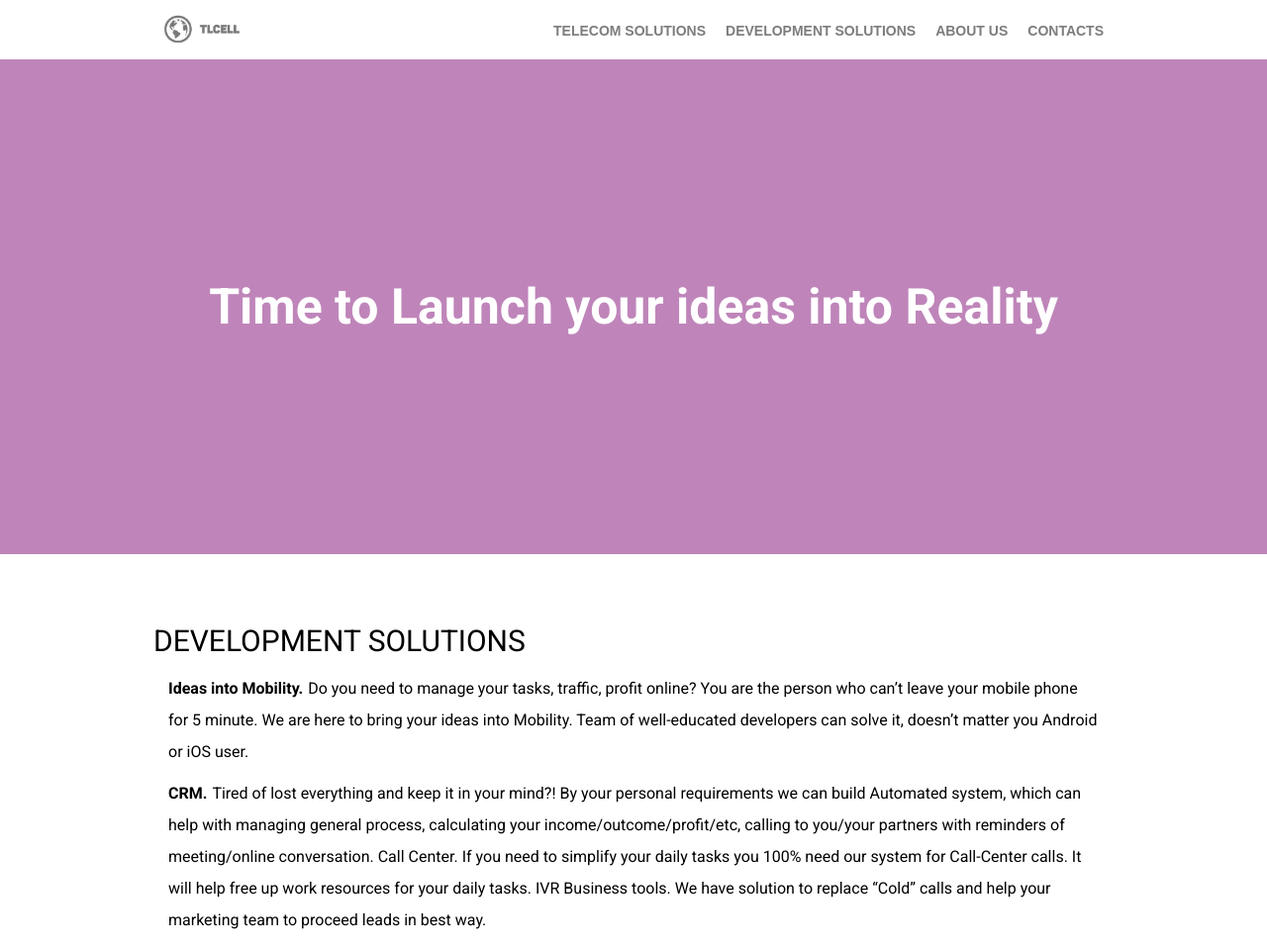
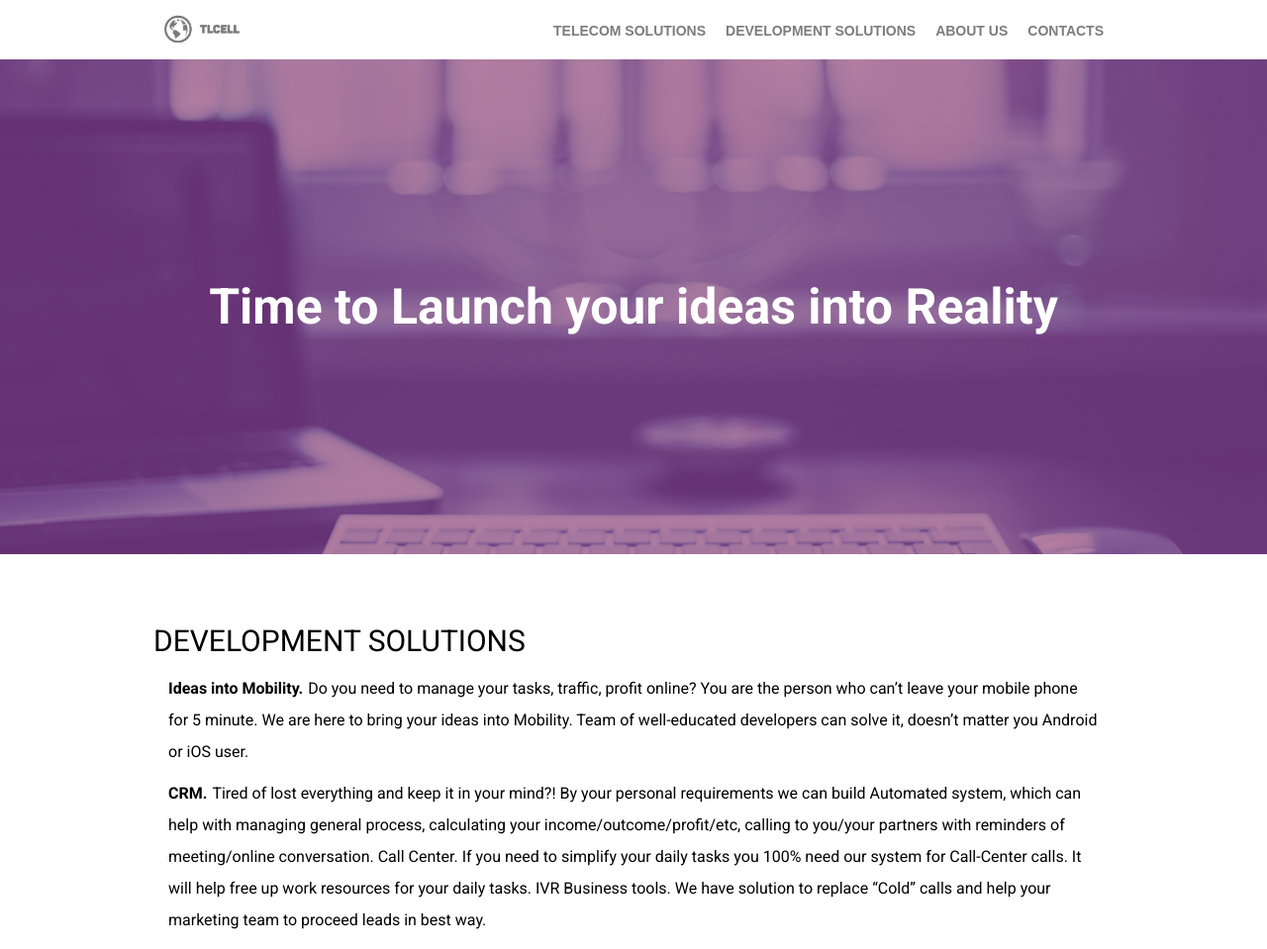
Before and after one commit to tlcell-dev/tlcell-dev.github.io, a plain HTML site: page index.html in a window 1280 px wide. Shown: the top 959 px of the page at 99% size. Drawn offline with nearby package versions, Linux system fonts and the light colour scheme; some packages are replaced by stand-ins of ours; a script that the page names is missing.

Commit message:
Update app.css

```diff
--- a/app.css
+++ b/app.css
@@ -502,7 +502,7 @@ body {
     position: relative;
     padding: 10px 0;
     height: 500px;
-    background: url(./imgs/header-bg.png) no-repeat center;
+    background: url(./imgs/header-bg.jpeg) no-repeat center;
     background-size: cover
 }
 
```
